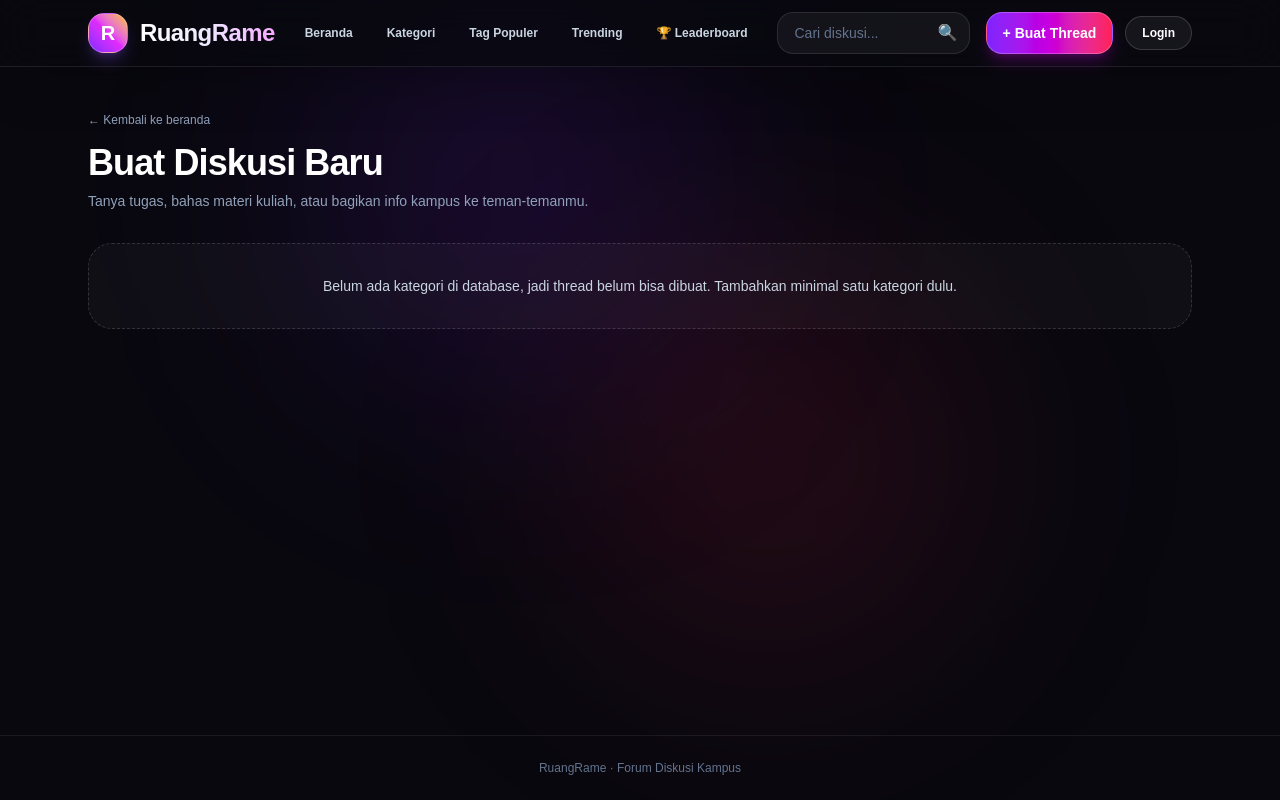
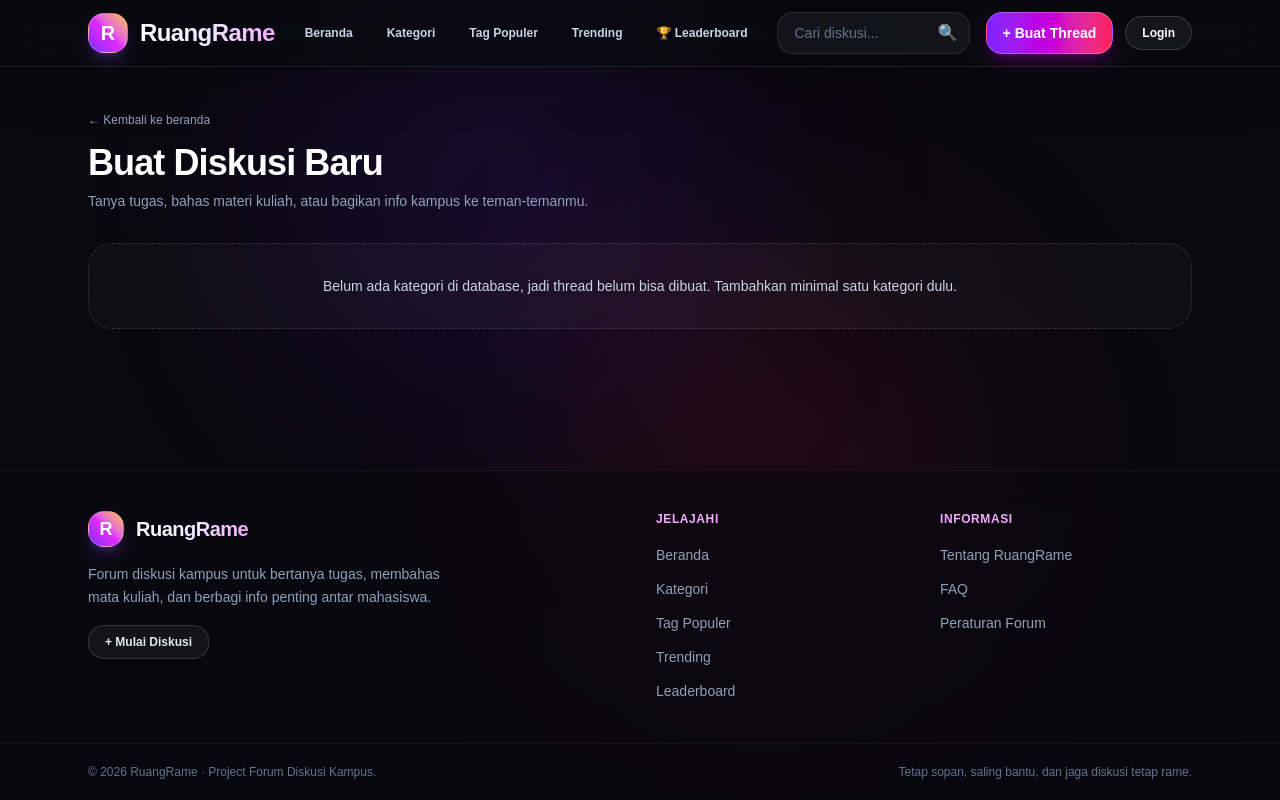
Before and after one commit to raditfachri46-web/ruangrame-uas, a Next.js app: page /buat-thread in a window 1280 px wide. Built offline with nearby package versions, Linux system fonts and the light colour scheme; no server answers; the database is empty.

Commit message:
tambahin footer

```diff
--- /dev/null
+++ b/components/Footer.tsx
@@ -0,0 +1,90 @@
+import Link from 'next/link'
+
+// Footer global RuangRame. Dipakai di PageShell dan halaman yang punya layout sendiri.
+// Sengaja tanpa hook / akses data supaya aman dipakai di server component maupun client component.
+
+const menuJelajahi = [
+  { href: '/', label: 'Beranda' },
+  { href: '/kategori', label: 'Kategori' },
+  { href: '/tag-popular', label: 'Tag Populer' },
+  { href: '/trending-topic', label: 'Trending' },
+  { href: '/leaderboard', label: 'Leaderboard' },
+]
+
+const menuInfo = [
+  { href: '/tentang', label: 'Tentang RuangRame' },
+  { href: '/faq', label: 'FAQ' },
+  { href: '/peraturan', label: 'Peraturan Forum' },
+]
+
+export function Footer() {
+  return (
+    <footer className="relative z-10 mt-auto border-t border-white/[0.07] bg-[#09080f]/60 backdrop-blur-xl">
+      <div className="max-w-6xl mx-auto px-4 sm:px-6 py-10 grid grid-cols-1 sm:grid-cols-2 lg:grid-cols-4 gap-8">
+        <div className="sm:col-span-2 space-y-4">
+          <Link href="/" className="inline-flex items-center space-x-3">
+            <div className="w-9 h-9 rounded-2xl bg-gradient-to-tr from-violet-600 via-fuchsia-500 to-amber-400 flex items-center justify-center font-black text-lg text-white shadow-lg shadow-violet-500/25 border border-white/25">
+              R
+            </div>
+            <span className="font-extrabold text-xl tracking-tight bg-gradient-to-r from-white via-violet-100 to-fuchsia-300 bg-clip-text text-transparent">
+              RuangRame
+            </span>
+          </Link>
+          <p className="text-sm text-slate-400 leading-relaxed max-w-sm">
+            Forum diskusi kampus untuk bertanya tugas, membahas mata kuliah, dan berbagi info
+            penting antar mahasiswa.
+          </p>
+          <Link
+            href="/buat-thread"
+            className="inline-flex px-4 py-2 rounded-2xl bg-white/[0.05] hover:bg-white/[0.1] border border-white/15 text-xs font-semibold text-slate-200 hover:text-white transition-all"
+          >
+            + Mulai Diskusi
+          </Link>
+        </div>
+
+        <nav aria-label="Jelajahi forum">
+          <h3 className="text-xs font-bold uppercase tracking-wider text-fuchsia-300 mb-4">
+            Jelajahi
+          </h3>
+          <ul className="space-y-2.5">
+            {menuJelajahi.map((item) => (
+              <li key={item.href}>
+                <Link
+                  href={item.href}
+                  className="text-sm text-slate-400 hover:text-white transition-colors"
+                >
+                  {item.label}
+                </Link>
+              </li>
+            ))}
+          </ul>
+        </nav>
+
+        <nav aria-label="Informasi forum">
+          <h3 className="text-xs font-bold uppercase tracking-wider text-fuchsia-300 mb-4">
+            Informasi
+          </h3>
+          <ul className="space-y-2.5">
+            {menuInfo.map((item) => (
+              <li key={item.href}>
+                <Link
+                  href={item.href}
+                  className="text-sm text-slate-400 hover:text-white transition-colors"
+                >
+                  {item.label}
+                </Link>
+              </li>
+            ))}
+          </ul>
+        </nav>
+      </div>
+
+      <div className="border-t border-white/[0.05]">
+        <div className="max-w-6xl mx-auto px-4 sm:px-6 py-5 flex flex-col sm:flex-row items-center justify-between gap-2 text-xs text-slate-500 text-center">
+          <p>&copy; 2026 RuangRame &middot; Project Forum Diskusi Kampus.</p>
+          <p>Tetap sopan, saling bantu, dan jaga diskusi tetap rame.</p>
+        </div>
+      </div>
+    </footer>
+  )
+}
--- /dev/null
+++ b/components/InfoPage.tsx
@@ -0,0 +1,103 @@
+import type { ReactNode } from 'react'
+import Link from 'next/link'
+
+// Komponen bersama untuk halaman informasi forum: /tentang, /faq, /peraturan
+
+const halamanInfo = [
+  { href: '/tentang', label: 'Tentang' },
+  { href: '/faq', label: 'FAQ' },
+  { href: '/peraturan', label: 'Peraturan' },
+] as const
+
+export type HalamanInfo = (typeof halamanInfo)[number]['href']
+
+export function InfoHero({
+  badge,
+  judul,
+  deskripsi,
+  aktif,
+}: {
+  badge: string
+  judul: string
+  deskripsi: string
+  aktif: HalamanInfo
+}) {
+  const labelAktif = halamanInfo.find((h) => h.href === aktif)?.label
+
+  return (
+    <div className="space-y-6">
+      <nav className="flex items-center gap-2 text-xs text-slate-400">
+        <Link href="/" className="hover:text-violet-300 transition-colors">
+          Beranda
+        </Link>
+        <span>/</span>
+        <span className="text-fuchsia-300 font-semibold">{labelAktif}</span>
+      </nav>
+
+      <section className="relative overflow-hidden backdrop-blur-2xl bg-gradient-to-br from-violet-950/50 via-fuchsia-950/25 to-zinc-900/50 border border-white/[0.1] border-t-white/25 rounded-3xl p-8 sm:p-10 shadow-2xl">
+        <div className="absolute -top-12 -right-12 w-72 h-72 bg-fuchsia-500/15 rounded-full blur-3xl pointer-events-none"></div>
+        <div className="relative z-10 max-w-2xl">
+          <span className="inline-flex items-center gap-1.5 px-3.5 py-1.5 rounded-full bg-violet-500/15 border border-violet-400/25 text-violet-200 text-xs font-semibold mb-3 backdrop-blur-md">
+            {badge}
+          </span>
+          <h1 className="text-3xl sm:text-4xl font-black tracking-tight text-white mb-2.5">
+            {judul}
+          </h1>
+          <p className="text-sm sm:text-base text-slate-300/85 leading-relaxed">{deskripsi}</p>
+        </div>
+      </section>
+
+      <div className="flex flex-wrap gap-2" aria-label="Halaman informasi">
+        {halamanInfo.map((h) => (
+          <Link
+            key={h.href}
+            href={h.href}
+            aria-current={h.href === aktif ? 'page' : undefined}
+            className={`px-4 py-2 rounded-full text-xs font-semibold border transition-all ${
+              h.href === aktif
+                ? 'bg-violet-500/20 text-violet-200 border-violet-400/30'
+                : 'bg-white/[0.03] text-slate-300 border-white/[0.09] hover:text-white hover:bg-white/[0.06]'
+            }`}
+          >
+            {h.label}
+          </Link>
+        ))}
+      </div>
+    </div>
+  )
+}
+
+export function InfoCard({ children, className = '' }: { children: ReactNode; className?: string }) {
+  return (
+    <div
+      className={`backdrop-blur-2xl bg-gradient-to-b from-white/[0.05] to-white/[0.02] border border-white/[0.09] border-t-white/20 rounded-3xl p-6 sm:p-8 shadow-[0_8px_32px_0_rgba(0,0,0,0.45)] ${className}`}
+    >
+      {children}
+    </div>
+  )
+}
+
+export function InfoCta({ judul, teks }: { judul: string; teks: string }) {
+  return (
+    <div className="backdrop-blur-2xl bg-gradient-to-br from-violet-950/35 via-fuchsia-950/20 to-amber-950/15 border border-violet-400/25 border-t-white/15 rounded-3xl p-6 sm:p-8 shadow-xl flex flex-col sm:flex-row sm:items-center sm:justify-between gap-5">
+      <div>
+        <h2 className="font-bold text-white text-lg mb-1">{judul}</h2>
+        <p className="text-sm text-slate-300/80 leading-relaxed">{teks}</p>
+      </div>
+      <div className="flex flex-wrap gap-3 shrink-0">
+        <Link
+          href="/buat-thread"
+          className="px-5 py-2.5 rounded-2xl bg-gradient-to-r from-violet-600 via-fuchsia-600 to-rose-500 hover:from-violet-500 hover:via-fuchsia-500 hover:to-rose-400 text-white font-semibold text-sm shadow-lg shadow-fuchsia-600/25 transition-all active:scale-95 border border-white/25"
+        >
+          + Buat Thread
+        </Link>
+        <Link
+          href="/kategori"
+          className="px-5 py-2.5 rounded-2xl bg-white/[0.05] hover:bg-white/[0.1] text-slate-200 hover:text-white font-semibold text-sm border border-white/15 transition-all"
+        >
+          📂 Jelajahi Kategori
+        </Link>
+      </div>
+    </div>
+  )
+}
--- a/components/PageShell.tsx
+++ b/components/PageShell.tsx
@@ -1,5 +1,6 @@
 import type { ReactNode } from 'react'
 import { Navbar } from '@/components/Navbar'
+import { Footer } from '@/components/Footer'
 
 export function PageShell({ children }: { children: ReactNode }) {
   return (
@@ -12,9 +13,7 @@ export function PageShell({ children }: { children: ReactNode }) {
         <main className="flex-1 w-full max-w-6xl mx-auto px-4 sm:px-6 py-8 sm:py-10">
           {children}
         </main>
-        <footer className="border-t border-white/[0.07] py-6 text-center text-xs text-slate-500">
-          RuangRame &middot; Forum Diskusi Kampus
-        </footer>
+        <Footer />
       </div>
     </div>
   )
```
